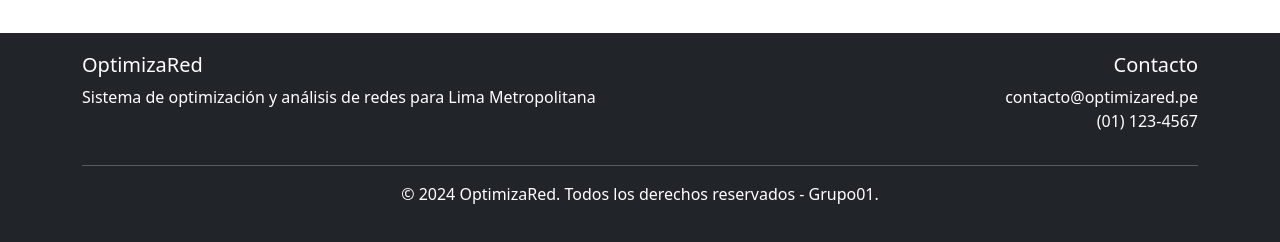
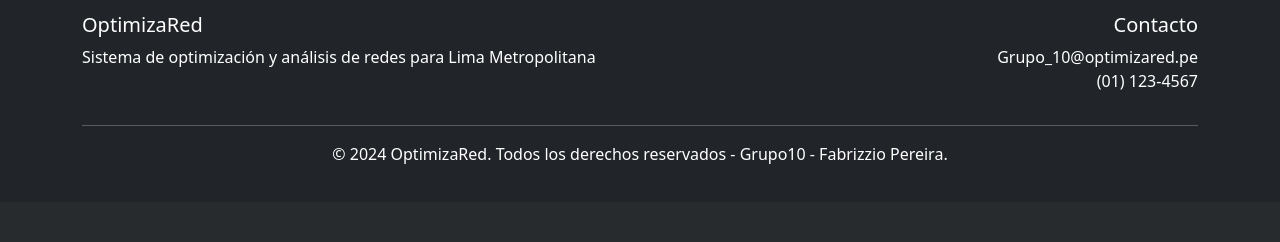
Before and after one commit to fabrizzioper/Optimizacion-Red-Internet, a Django app: page / in a window 1280 px wide. Shown: the part 955-1197 px from the top of the page. After the commit the page ends 1119 px from the top, so only its background shows below. Run offline with Django 5.2, Linux system fonts and the light colour scheme; some libraries are stand-ins or nearby versions.

Commit message:
correcion de datos

```diff
--- a/Red_Internet_Complejidad_Algoritmita/Red_Internet/templates/mapa_distritos.html
+++ b/Red_Internet_Complejidad_Algoritmita/Red_Internet/templates/mapa_distritos.html
@@ -187,7 +187,7 @@
                     </div>
                 </div>
 
-                <!-- Network Stats -->
+                <!-- Network Stats
                 <div class="card stats-card">
                     <div class="card-body">
                         <h5 class="card-title"><i class="fas fa-chart-pie"></i> Estadísticas de Red</h5>
@@ -211,7 +211,7 @@
                             Seleccione un distrito para ver las estadísticas
                         </p>
                     </div>
-                </div>
+                </div> -->
             </div>
         </div>
     </div>
@@ -228,14 +228,14 @@
                 <div class="col-md-6 text-md-end">
                     <h5>Contacto</h5>
                     <p>
-                        <i class="fas fa-envelope"></i> contacto@optimizared.pe<br>
+                        <i class="fas fa-envelope"></i> Grupo_10@optimizared.pe<br>
                         <i class="fas fa-phone"></i> (01) 123-4567
                     </p>
                 </div>
             </div>
             <hr>
             <div class="text-center">
-                <p>© 2024 OptimizaRed. Todos los derechos reservados - Grupo01.</p>
+                <p>© 2024 OptimizaRed. Todos los derechos reservados - Grupo10 - Fabrizzio Pereira.</p>
             </div>
         </div>
     </footer>
```
